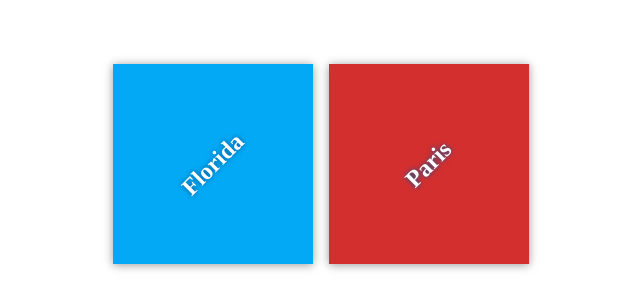
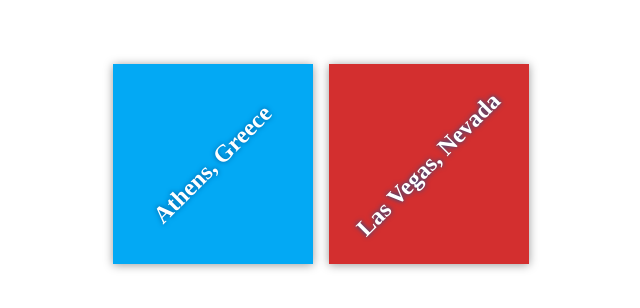
Before and after one commit to Ryjv23/my-travel-plans, a plain HTML site: page index.html in a window 1280 px wide. Shown: the part 236-544 px from the top of the page, without its empty margins (319-959 px from the left). Drawn offline with Linux system fonts and the light colour scheme.

Commit message:
Changed destinations

```diff
--- a/index.html
+++ b/index.html
@@ -11,11 +11,11 @@
     <div class="container">
         <div class="destination-container">
             <div class="destination" id="florida">
-                <h2>Florida</h2>
+                <h2>Athens, Greece</h2>
             </div>
 
             <div class="destination" id="paris">
-                <h2>Paris</h2>
+                <h2>Las Vegas, Nevada</h2>
             </div>
         </div>
     </div>
```
